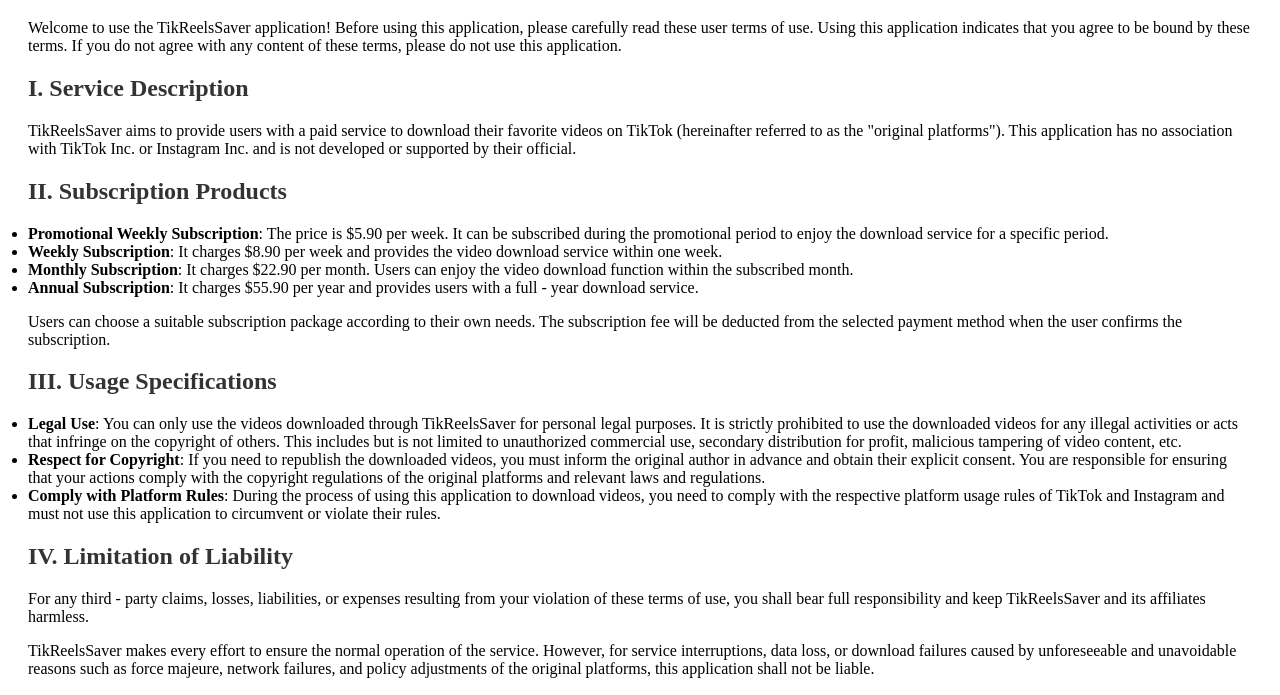
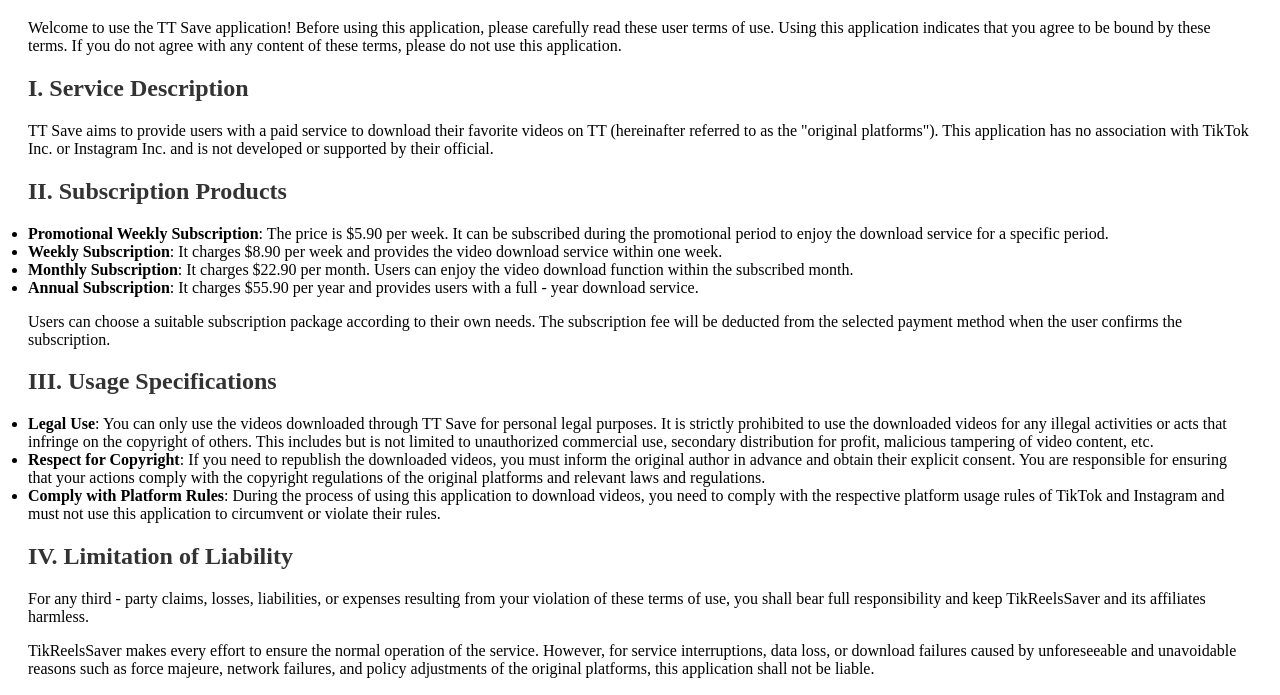
Before and after one commit to shanomark/tikReelsSaver-terms, a plain HTML site: page index.html in a window 1280 px wide. Shown: the part 89-784 px from the top of the page. Drawn offline with Linux system fonts and the light colour scheme.

Commit message:
Update index.html

```diff
--- a/index.html
+++ b/index.html
@@ -4,7 +4,7 @@
 <head>
     <meta charset="UTF - 8">
     <meta name="viewport" content="width=device-width, initial - scale = 1.0">
-    <title>TikReelsSaver User Terms of Use</title>
+    <title>TT Save User Terms of Use</title>
     <style>
         body {
             font - family: Arial, sans - serif;
@@ -26,9 +26,9 @@
 
 <body>
     <h1>TikReelsSaver User Terms of Use</h1>
-    <p>Welcome to use the TikReelsSaver application! Before using this application, please carefully read these user terms of use. Using this application indicates that you agree to be bound by these terms. If you do not agree with any content of these terms, please do not use this application.</p>
+    <p>Welcome to use the TT Save application! Before using this application, please carefully read these user terms of use. Using this application indicates that you agree to be bound by these terms. If you do not agree with any content of these terms, please do not use this application.</p>
     <h2>I. Service Description</h2>
-    <p>TikReelsSaver aims to provide users with a paid service to download their favorite videos on TikTok (hereinafter referred to as the "original platforms"). This application has no association with TikTok Inc. or Instagram Inc. and is not developed or supported by their official.</p>
+    <p>TT Save aims to provide users with a paid service to download their favorite videos on TT (hereinafter referred to as the "original platforms"). This application has no association with TikTok Inc. or Instagram Inc. and is not developed or supported by their official.</p>
     <h2>II. Subscription Products</h2>
     <ul>
         <li><strong>Promotional Weekly Subscription</strong>: The price is $5.90 per week. It can be subscribed during the promotional period to enjoy the download service for a specific period.</li>
@@ -39,7 +39,7 @@
     <p>Users can choose a suitable subscription package according to their own needs. The subscription fee will be deducted from the selected payment method when the user confirms the subscription.</p>
     <h2>III. Usage Specifications</h2>
     <ul>
-        <li><strong>Legal Use</strong>: You can only use the videos downloaded through TikReelsSaver for personal legal purposes. It is strictly prohibited to use the downloaded videos for any illegal activities or acts that infringe on the copyright of others. This includes but is not limited to unauthorized commercial use, secondary distribution for profit, malicious tampering of video content, etc.</li>
+        <li><strong>Legal Use</strong>: You can only use the videos downloaded through TT Save for personal legal purposes. It is strictly prohibited to use the downloaded videos for any illegal activities or acts that infringe on the copyright of others. This includes but is not limited to unauthorized commercial use, secondary distribution for profit, malicious tampering of video content, etc.</li>
         <li><strong>Respect for Copyright</strong>: If you need to republish the downloaded videos, you must inform the original author in advance and obtain their explicit consent. You are responsible for ensuring that your actions comply with the copyright regulations of the original platforms and relevant laws and regulations.</li>
         <li><strong>Comply with Platform Rules</strong>: During the process of using this application to download videos, you need to comply with the respective platform usage rules of TikTok and Instagram and must not use this application to circumvent or violate their rules.</li>
     </ul>
```
